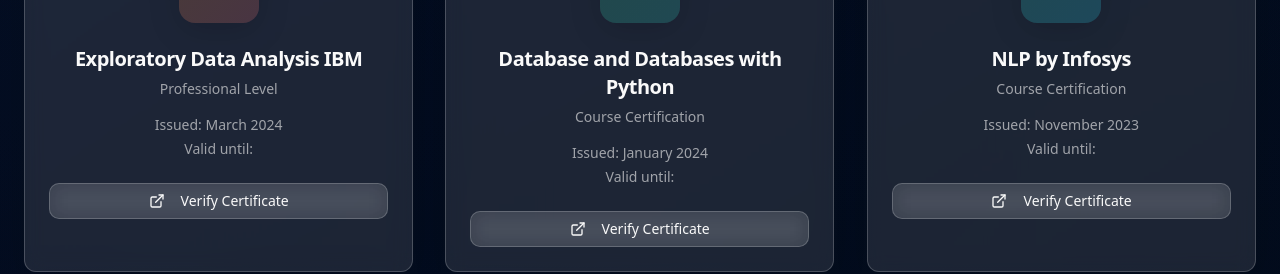
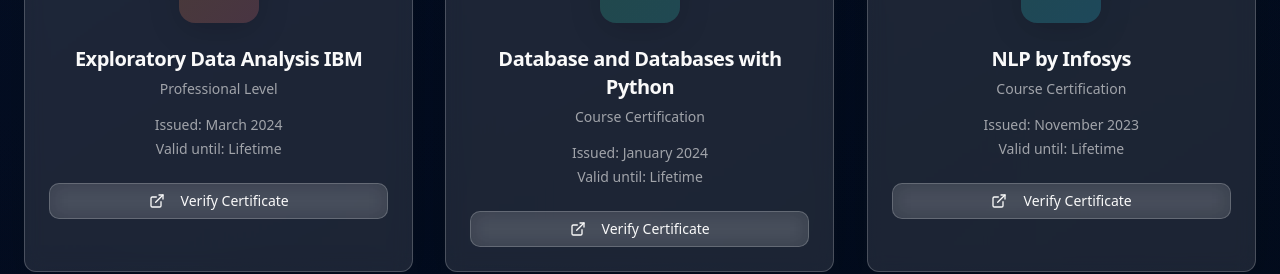
Before and after one commit to Aditya54Singh/Portfolio_Aditya, a React (Vite) app: page / in a window 1280 px wide. Shown: the part 5740-6014 px from the top of the page. Built offline with nearby package versions, Linux system fonts and the light colour scheme.

Commit message:
Update Index.tsx

```diff
--- a/client/pages/Index.tsx
+++ b/client/pages/Index.tsx
@@ -783,7 +783,7 @@
                 <CardContent className="text-center">
                   <div className="space-y-1 mb-6 text-sm text-muted-foreground">
                     <p>Issued: {cert.issued}</p>
-                    <p>Valid until: {cert.valid}</p>
+                    <p>Valid until: {cert.valid ||  "Lifetime"}</p>
                   </div>
                   <Button
                     variant="outline"
```
